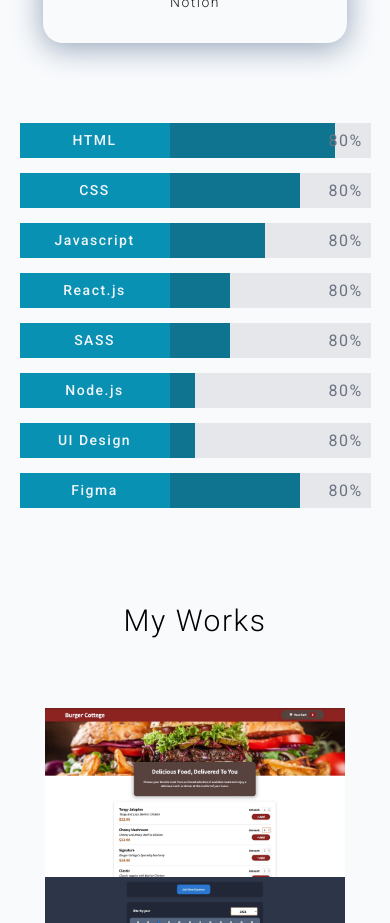
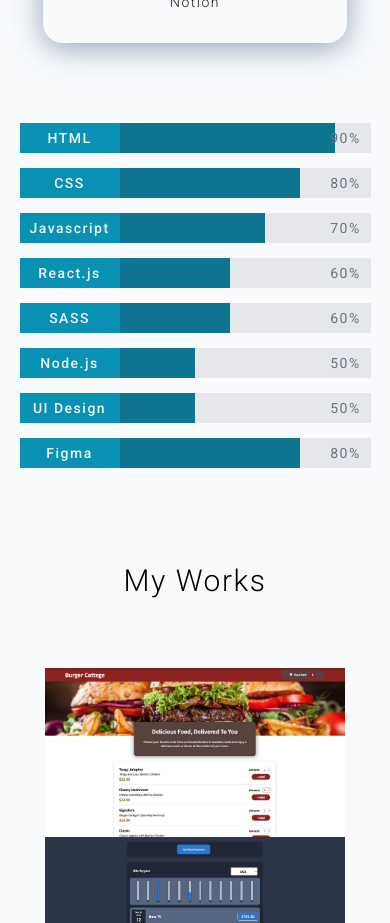
Before and after one commit to ahmedjamshed79/MyReactPortfolio, a React (Create React App) app: page / in a window 390 px wide. Shown: the part 3500-4423 px from the top of the page. Built offline with nearby package versions, Linux system fonts and the light colour scheme; a web font is replaced by a local one.

Commit message:
made skill level responsive

```diff
--- a/src/components/skillLevel/SkillLevel.jsx
+++ b/src/components/skillLevel/SkillLevel.jsx
@@ -58,7 +58,7 @@ const SKillLevel = () => {
             >
               <div className="tag"> {d.tag} </div>
             </div>
-            <span>80%</span>
+            <span>{d.percentage}</span>
           </div>
         ))}
       </div>
--- a/src/components/skillLevel/SkillLevel.scss
+++ b/src/components/skillLevel/SkillLevel.scss
@@ -21,6 +21,10 @@
       position: relative;
       margin-bottom: 15px;
 
+      @include mobile {
+        height: 30px;
+      }
+
       .bar-fill {
         position: absolute;
         top: 0;
@@ -31,6 +35,10 @@
         display: flex;
         transition: 1.1s 0.2s width ease-in-out;
 
+        @include mobile {
+          width: 100px;
+        }
+
         .tag {
           width: 150px;
           display: flex;
@@ -40,6 +48,10 @@
           color: $primary;
           font-size: $button_14;
           font-weight: 500;
+
+          @include mobile {
+            width: 100px;
+          }
         }
       }
 
@@ -54,7 +66,7 @@
         align-items: center;
         justify-content: center;
         text-align: center;
-        font-size: $subtitle_16;
+        font-size: $button_14;
       }
     }
   }
```
